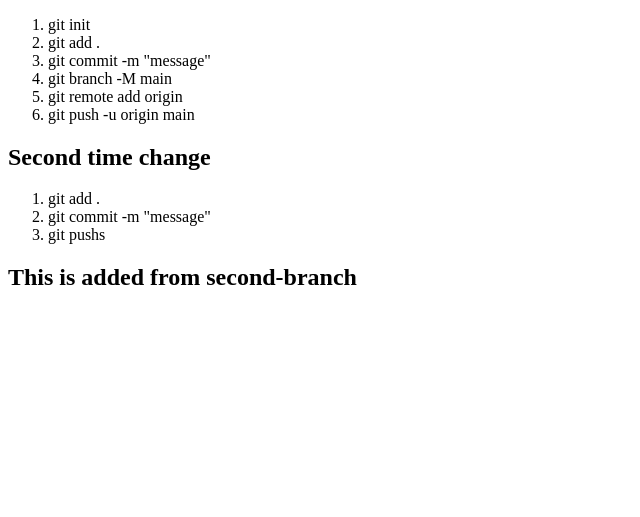
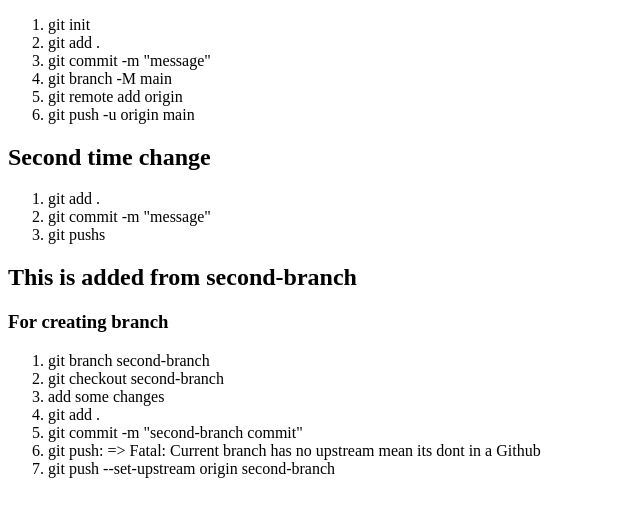
Before and after one commit to yusuf-khan-swd/my-fifth-repo, a plain HTML site: page index.html in a window 1280 px wide. Shown: the part 105-622 px from the top of the page, without its empty margins (0-640 px from the left). Drawn offline with Linux system fonts and the light colour scheme.

Commit message:
some text

```diff
--- a/index.html
+++ b/index.html
@@ -26,5 +26,15 @@
         </ol>
 
     <h2>This is added from second-branch </h2>
+    <h3>For creating branch</h3>
+        <ol>
+            <li>git branch second-branch</li>
+            <li>git checkout second-branch</li>
+            <li>add some changes</li>
+            <li>git add .</li>
+            <li>git commit -m "second-branch commit"</li>
+            <li>git push: => Fatal: Current branch has no upstream mean its dont in a Github</li>
+            <li>git push --set-upstream origin second-branch</li>
+        </ol>
 </body>
 </html>
```
